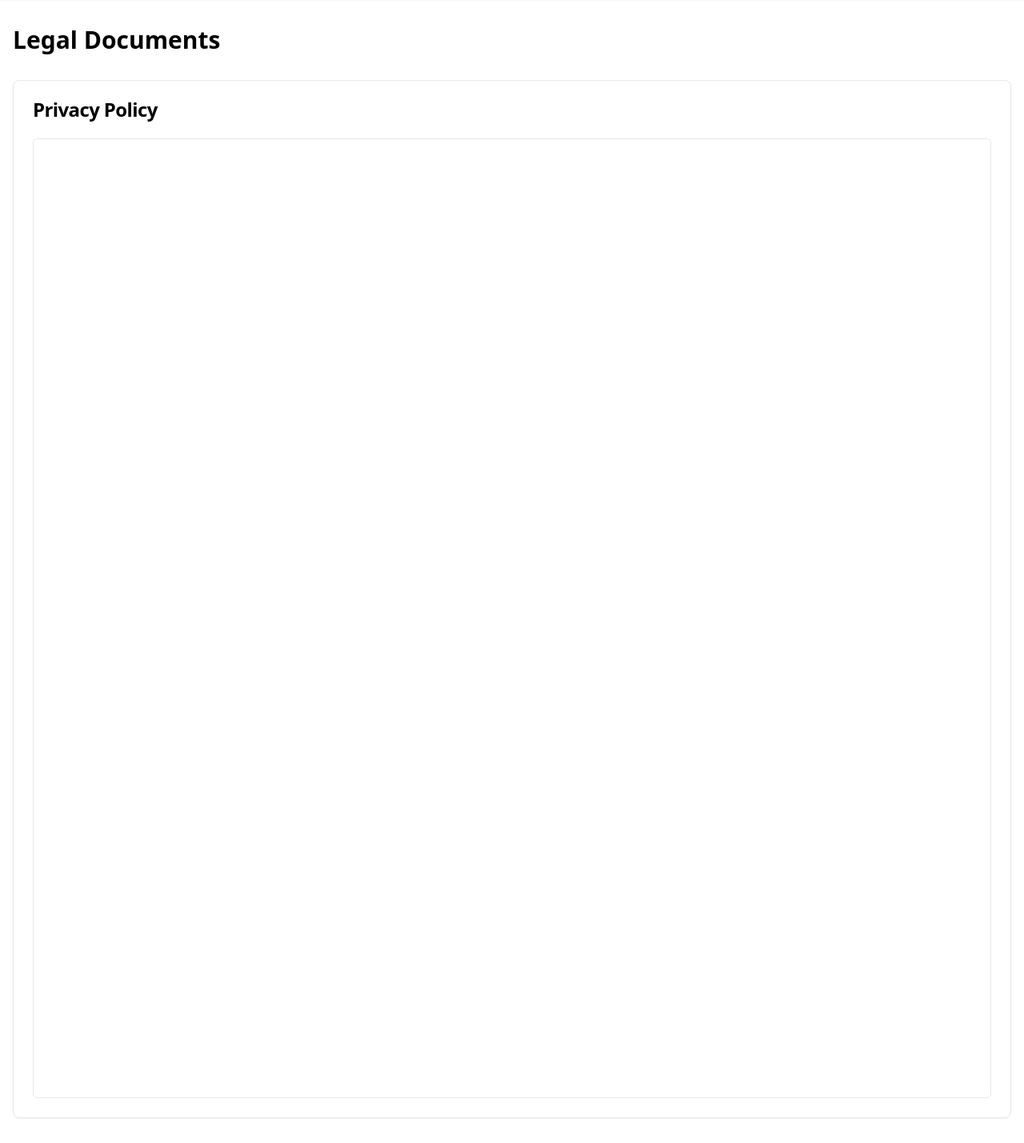
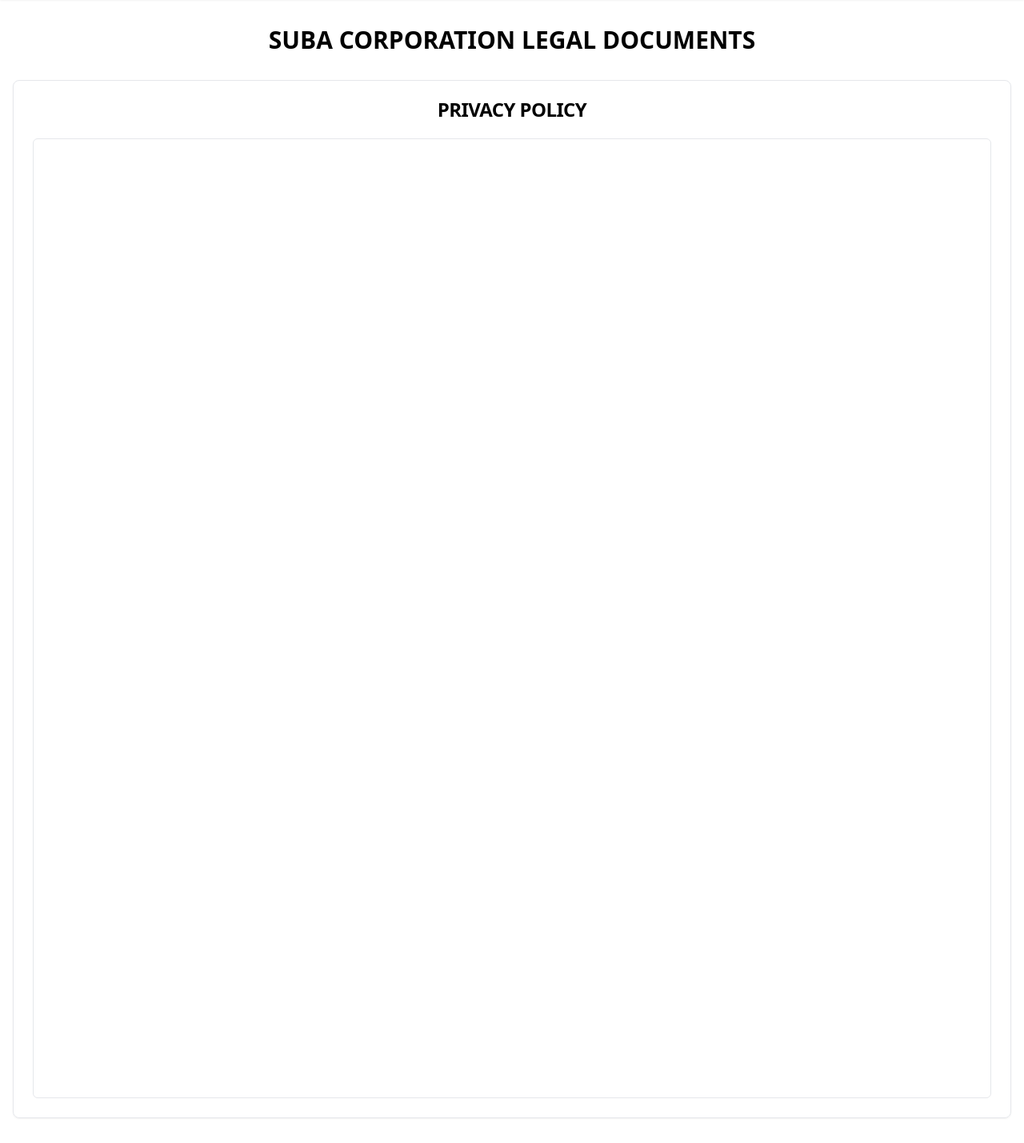
Before and after one commit to WilliamGiammona/subacorp, a Next.js app: page /legal in a window 1280 px wide. Shown: the part 80-1509 px from the top of the page at 80% size. Built offline with nearby package versions, Linux system fonts and the light colour scheme.

Commit message:
centered titles

```diff
--- a/app/legal/page.tsx
+++ b/app/legal/page.tsx
@@ -11,15 +11,15 @@ const Legal = () => {
     <div className="min-h-screen bg-background">
       <NavBar />
       <main className="container mx-auto px-4 py-8">
-        <h1 className="text-3xl font-bold mb-8 text-foreground">
-          Legal Documents
+        <h1 className="text-3xl font-bold mb-8 text-foreground text-center">
+          SUBA CORPORATION LEGAL DOCUMENTS
         </h1>
 
         <div className="space-y-8">
           {/* Privacy Policy PDF */}
           <Card>
             <CardHeader>
-              <CardTitle>Privacy Policy</CardTitle>
+              <CardTitle className="text-center">PRIVACY POLICY</CardTitle>
             </CardHeader>
             <CardContent>
               <div
@@ -38,7 +38,7 @@ const Legal = () => {
           {/* Terms of Use PDF */}
           <Card>
             <CardHeader>
-              <CardTitle>Terms of Use</CardTitle>
+              <CardTitle className="text-center">TERMS OF USE</CardTitle>
             </CardHeader>
             <CardContent>
               <div
```
